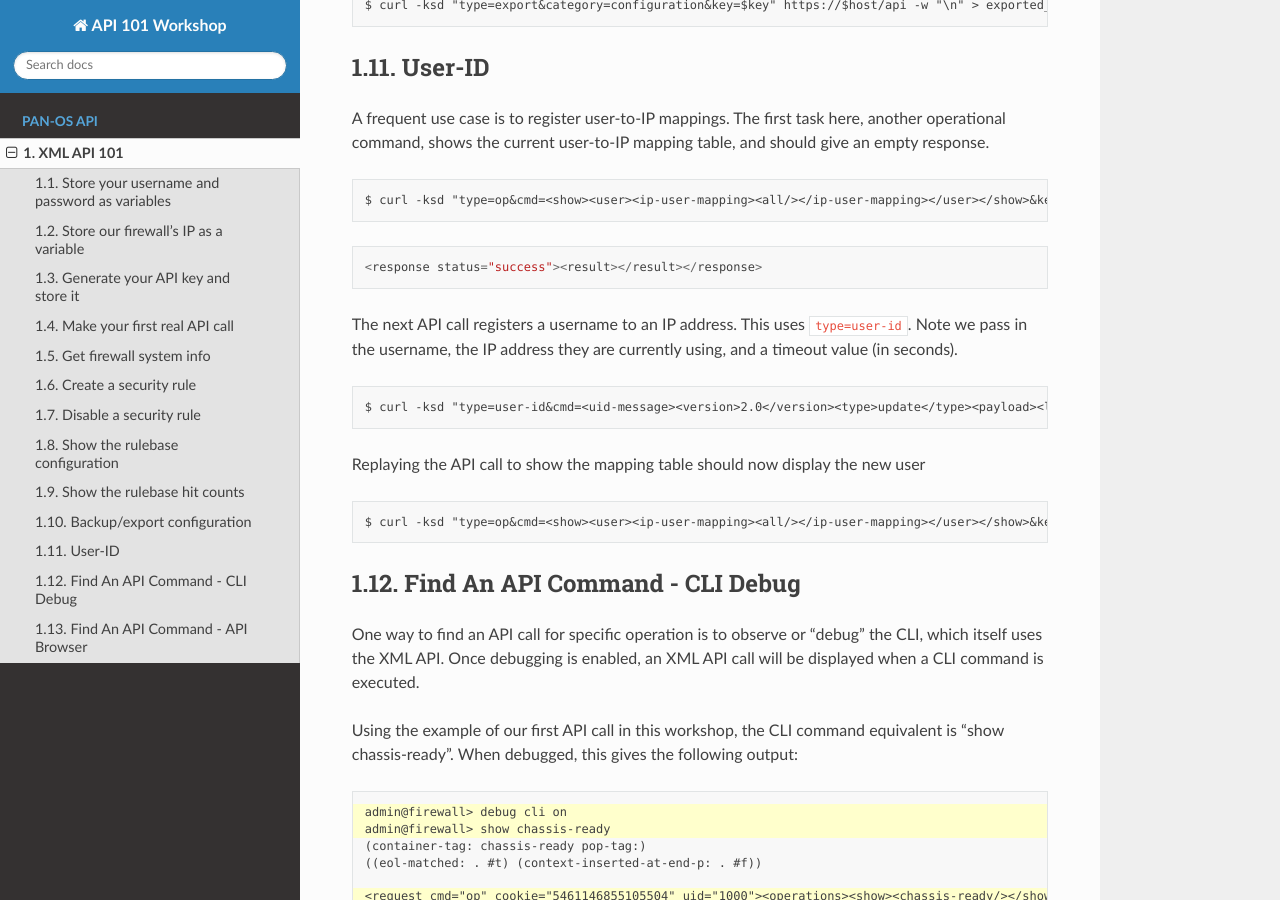
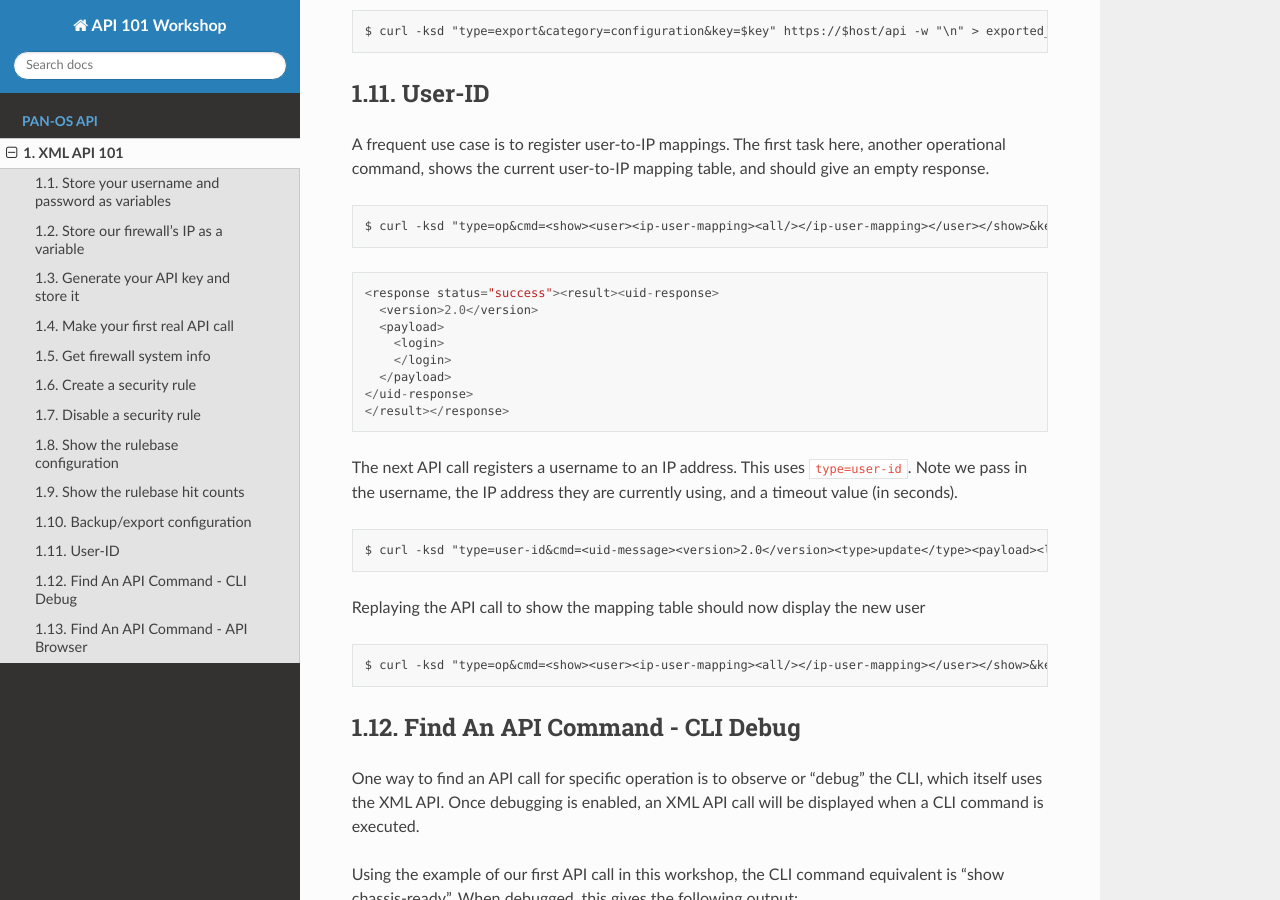
Before and after one commit to DctrG/API-101, a Sphinx documentation site: the page built from docs/apis/api-101.rst, in a window 1280 px wide and 900 px high, scrolled down 3058 px. Built offline with Sphinx 7.4.7 and the Read the Docs theme 2.0.0, drawn with Linux system fonts in a browser that asks for light colours; some of the changed text lies outside the part shown.

Commit message:
small improvements

```diff
--- a/docs/apis/api-101.rst
+++ b/docs/apis/api-101.rst
@@ -15,13 +15,13 @@
 
 Store your username and password as variables
 ================================================
-The export command stores the value of a varialble in memory for the duration of the CLI session
+The export command stores the value of a variable in memory for the duration of the CLI session
 
 
 .. code-block::
         :class: copy-button
 
-        $ export username=YOUR_USERNAME
+        $ export user=YOUR_USERNAME
 
 .. code-block::
         :class: copy-button
@@ -156,7 +156,14 @@
 
 .. code-block::
 
-        <response status="success"><result></result></response>
+        <response status="success"><result><uid-response>
+          <version>2.0</version>
+          <payload>
+            <login>
+            </login>
+          </payload>
+        </uid-response>
+        </result></response>
 
 The next API call registers a username to an IP address. This uses ``type=user-id``. Note we pass in the username, the IP address they are currently using, and a timeout value (in seconds).
 
@@ -164,7 +171,7 @@
         :class: copy-button
 
 
-        $ curl -ksd "type=user-id&cmd=<uid-message><version>2.0</version><type>update</type><payload><login><entry name=\"NewUser\" ip=\"10.50.100.9\" timeout=\"120\"/></login></payload></uid-message>&key=$key" https://$host/api -w "\n"
+        $ curl -ksd "type=user-id&cmd=<uid-message><version>2.0</version><type>update</type><payload><login><entry name=\"$user\" ip=\"10.50.100.9\" timeout=\"120\"/></login></payload></uid-message>&key=$key" https://$host/api -w "\n"
 
 Replaying the API call to show the mapping table should now display the new user
 
```
Also changed, not shown: other parts of docs/apis/api-101.rst (+1 -1 lines).
